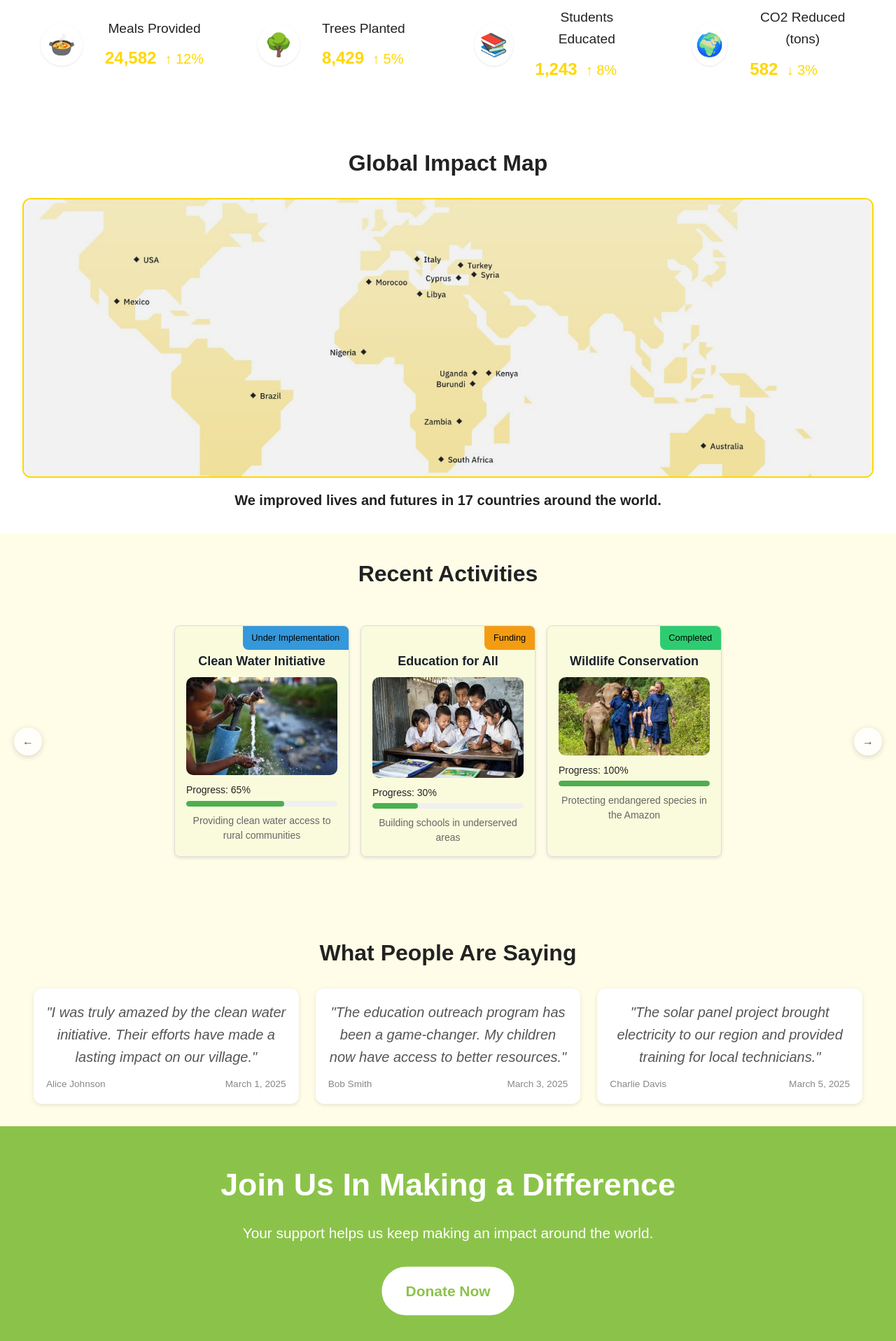
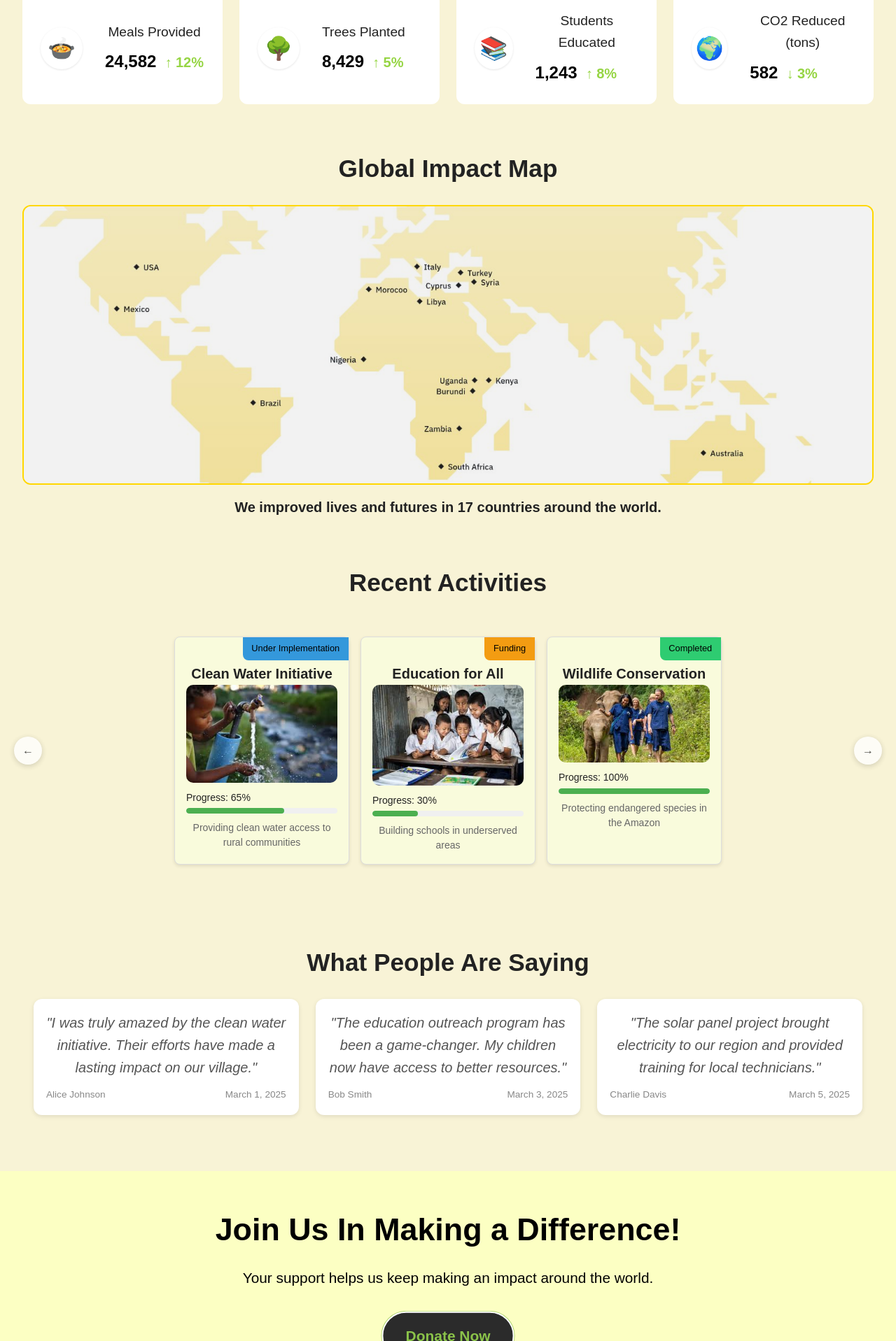
Before and after one commit to TehCs-Prime/VHack2025-BlockchainCharity, a React (Vite) app: page /impact in a window 1280 px wide. Shown: the part 883-2800 px from the top of the page at 70% size. Built offline with nearby package versions, Linux system fonts and the light colour scheme.

Commit message:
improve css design and fix cards inconsistentcy

```diff
--- a/src/ImpactReport.css
+++ b/src/ImpactReport.css
@@ -121,15 +121,15 @@ html, body {
 .summary {
   padding: 2rem;
   text-align: center;
-  background: #fff;
+  background: #f8f3d6;
 }
 
 .summary h2 {
   color: #222;
-  font-size: 2rem;
+  font-size: 2.2rem;
   margin-bottom: 1.5rem;
   font-family: "Poppins", sans-serif;
-  font-weight: 700;
+  font-weight: 900;
 }
 
 .metrics-grid {
@@ -180,27 +180,27 @@ html, body {
 .metric-value span:first-child {
   font-size: 1.5rem;
   font-weight: 600;
-  color: #FFD700;
+  color: #000000;
 }
 
 .trend {
-  color: #FFD700;
-  font-weight: 500;
+  color: #96d544;
+  font-weight: bolder;
 }
 
 /* IMPACT MAP SECTION */
 .impact-map {
   padding: 2rem;
   text-align: center;
-  background: #fff;
+  background: #f8f3d6;
 }
 
 .impact-map h2 {
   color: #222;
-  font-size: 2rem;
+  font-size: 2.2rem;
   margin-bottom: 1.5rem;
   font-family: "Poppins", sans-serif;
-  font-weight: 700;
+  font-weight: 900;
 }
 
 .map-visualization {
@@ -230,16 +230,16 @@ html, body {
 /* RECENT ACTIVITIES SECTION */
 .recent-activities {
   padding: 2rem;
-  background: #FFFDE7;
+  background: #f8f3d6;
   text-align: center;
 }
 
 .recent-activities h2 {
   color: #222;
-  font-size: 2rem;
+  font-size: 2.2rem;
   margin-bottom: 1.5rem;
   font-family: "Poppins", sans-serif;
-  font-weight: 700;
+  font-weight: 900;
 }
 
 .activities-grid {
@@ -252,16 +252,17 @@ html, body {
 /* USER COMMENTS SECTION */
 .user-comments {
   padding: 2rem;
+  padding-bottom: 5rem;
   text-align: center;
-  background: #FFFDE7;
+  background: #f8f3d6;
 }
 
 .user-comments h2 {
   color: #222;
-  font-size: 2rem;
+  font-size: 2.2rem;
   margin-bottom: 1.5rem;
   font-family: "Poppins", sans-serif;
-  font-weight: 700;
+  font-weight: 900;
 }
 
 /* Display exactly 3 comment cards in a row */
@@ -305,7 +306,7 @@ html, body {
 
 /* CALL-TO-ACTION SECTION */
 .cta-section {
-  background: #8BC34A; /* Vibrant light green background */
+  background: #fcffc3; /* Vibrant light green background */
   text-align: center;
   padding: 3rem 2rem;
   position: relative;
@@ -317,17 +318,17 @@ html, body {
   margin-bottom: 1rem;
   font-family: "Poppins", sans-serif;
   font-weight: 700;
-  color: #fff;
+  color: #000000;
 }
 
 .cta-section p {
   font-size: 1.3rem;
   margin-bottom: 2rem;
-  color: #fff;
+  color: #000000;
 }
 
 .cta-button {
-  background: #fff;
+  background: #2b2b2b;
   color: #8BC34A;
   border: 2px solid #fff;
   padding: 1rem 2rem;
--- a/src/ImpactReport.tsx
+++ b/src/ImpactReport.tsx
@@ -189,7 +189,7 @@ export default function ImpactReport() {
 
       {/* CALL-TO-ACTION SECTION */}
       <section className="cta-section">
-        <h2>Join Us In Making a Difference</h2>
+        <h2>Join Us In Making a Difference!</h2>
         <p>Your support helps us keep making an impact around the world.</p>
         <button
           className="cta-button"
--- a/src/Page-Explore.css
+++ b/src/Page-Explore.css
@@ -412,7 +412,7 @@
   }
 
   .project-title {
-    margin-top: 0.5rem;
+    margin-top: 0.7rem;
     margin-bottom: 0.8rem;
     font-size: 1.3rem;
     color: #2c3e50;
--- a/src/ScrollableCards.css
+++ b/src/ScrollableCards.css
@@ -9,9 +9,14 @@
   .cards-scroll-container::-webkit-scrollbar {
     display: none;
   }
+  .project-cards:hover {
+    transform: translateY(-5px);
+    box-shadow: 0 8px 16px rgba(0, 0, 0, 0.1);
+  }
 
   /* Ensure each card has a minimum width */
-  .project-card {
+  .project-cards {
+    position: relative;
     flex: 0 0 auto;
     min-width: 250px;
     background: #f9fbdc;
@@ -40,7 +45,7 @@
     margin: 0;
   }
 
-  .project-status {
+  .project-statuss {
     position: absolute;
     top: 0;
     right: 0;
@@ -51,25 +56,26 @@
     font-weight: 500;
   }
 
-  .project-status[data-status="Funding"] {
+  .project-statuss[data-status="Funding"] {
     background-color: #f39c12;
   }
 
-  .project-status[data-status="Under Implementation"] {
+  .project-statuss[data-status="Under Implementation"] {
     background-color: #3498db;
   }
 
-  .project-status[data-status="Completed"] {
+  .project-statuss[data-status="Completed"] {
     background-color: #2ecc71;
   }
 
-  .project-status[data-status="Cancelled"] {
+  .project-statuss[data-status="Cancelled"] {
     background-color: #e74c3c;
   }
 
-  .project-title {
+  .project-titles {
     margin-top: 20px;
-    font-size: 18px;
+    font-size: 20px;
+    font-weight: bold;
   }
 
   .scrollable-cards-wrapper {
--- a/src/ScrollableCards.tsx
+++ b/src/ScrollableCards.tsx
@@ -84,14 +84,15 @@ const ScrollableCards: React.FC = () => {
       <div className="cards-scroll-container" ref={scrollContainerRef}>
         {mockProjects.map((project) => (
           <div
-            className="project-card"
+            className="project-cards"
             key={project.id}
             onClick={() => navigate(`/project/${project.id}`)}
           >
-            <div className="project-status" data-status={project.status}>
+            <div className="project-statuss" data-status={project.status}>
               {project.status}
             </div>
-            <h3 className="project-title">{project.title}</h3>
+
+            <h3 className="project-titles">{project.title}</h3>
             <img
               className="project-image"
               src={project.imageUrl}
--- a/src/Tab-Allocations.tsx
+++ b/src/Tab-Allocations.tsx
@@ -73,7 +73,7 @@ const AllocationsTab: React.FC<AllocationsTabProps> = ({ allocations }) => {
                             />
                         </div>
                     </div>
-                    <button className="view-more-btn">View More</button>
+                    <button className="view-more-button">View More</button>
                 </div>
             </div>
 
--- a/src/Tab-Donors.css
+++ b/src/Tab-Donors.css
@@ -19,7 +19,7 @@
     margin: 0;
   }
 
-  .view-more-btn {
+  .view-more-button {
     background-color: #f5f5f5;
     border: none;
     border-radius: 4px;
--- a/src/Tab-Donors.tsx
+++ b/src/Tab-Donors.tsx
@@ -25,7 +25,7 @@ const DonorTab: React.FC<DonorTabProps> = ({ donations }) => {
         <div className="donors-content">
             <div className="donors-header">
                 <h1>Donors</h1>
-                <button className="view-more-btn">View More</button>
+                <button className="view-more-button">View More</button>
             </div>
 
             <div className="donors-table">
```
